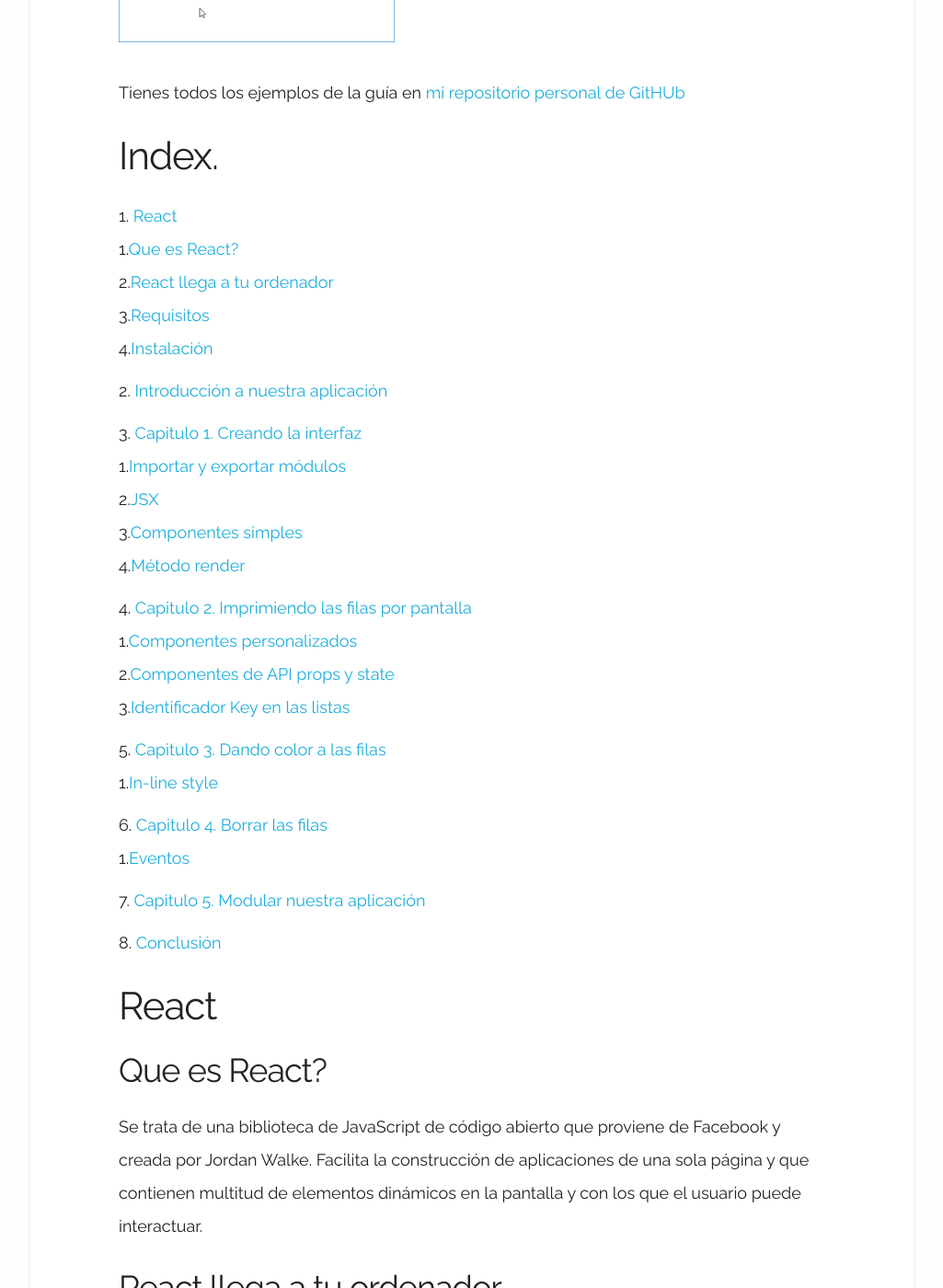
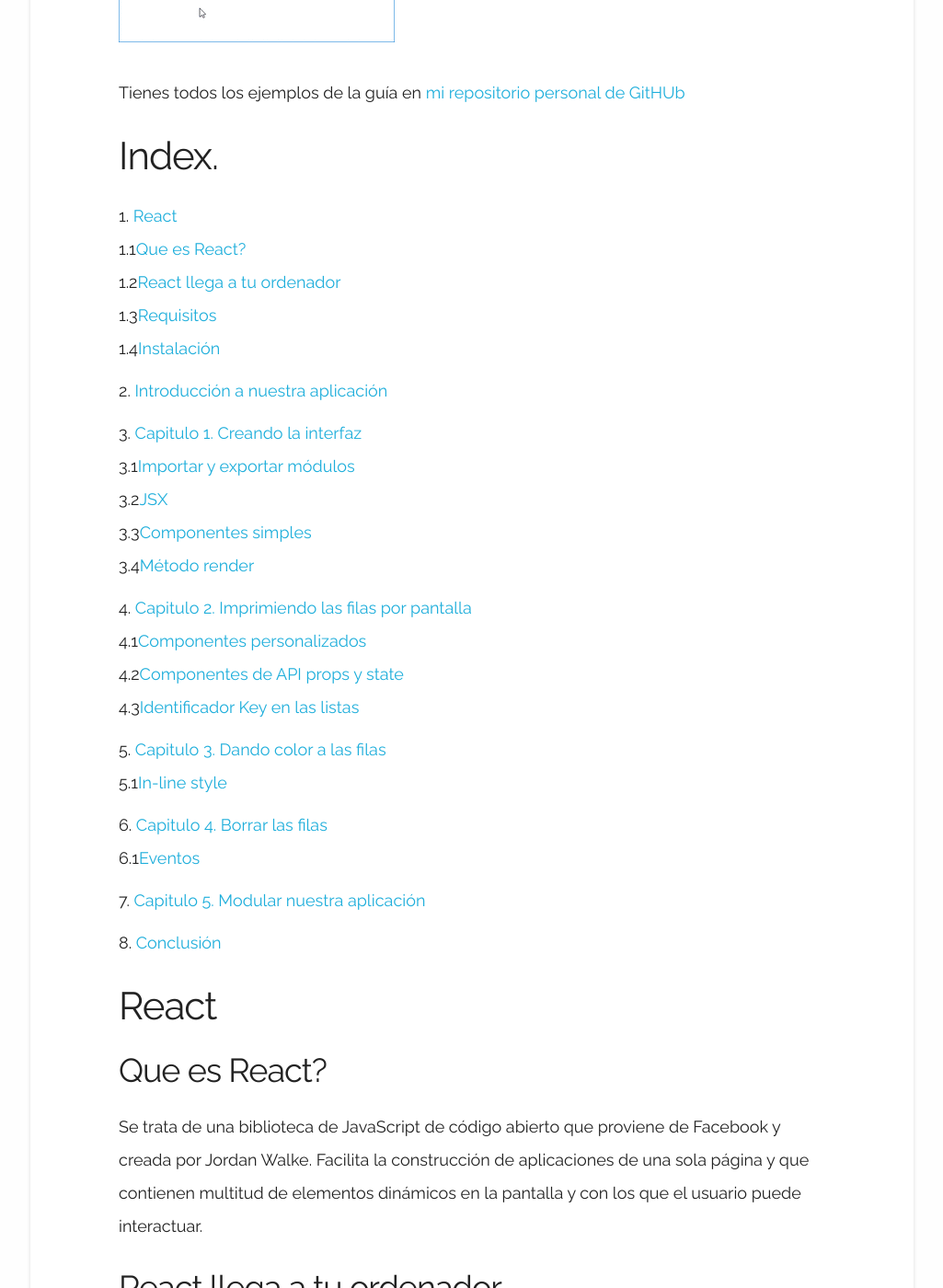
Before and after one commit to jordigomper/myblog, a Jekyll site: the page built from _posts/2017-8-04-React-analizando-su-estructura.md, in a window 1280 px wide and 1400 px high, scrolled down 833 px. Shown: the whole window at 92% size, without its empty margins (127-1152 px from the left). Built offline with Jekyll 4.4.1, drawn with Linux system fonts in a browser that asks for light colours.

Commit message:
modificando numeros del index en el articulo de react

```diff
--- a/_posts/2017-8-04-React-analizando-su-estructura.md
+++ b/_posts/2017-8-04-React-analizando-su-estructura.md
@@ -16,24 +16,24 @@ Tienes todos los ejemplos de la guía en [mi repositorio personal de GitHUb](htt
 
 ## Index.
 1. [React](#react)
-    1.[Que es React?](#que-es-react)
-    2.[React llega a tu ordenador](#react-llega-a-tu-ordenador)
-    3.[Requisitos](#requisitos)
- 4.[Instalación](#instalación)
+    1.1[Que es React?](#que-es-react)
+    1.2[React llega a tu ordenador](#react-llega-a-tu-ordenador)
+    1.3[Requisitos](#requisitos)
+    1.4[Instalación](#instalación)
 2. [Introducción a nuestra aplicación](#introducción-a-nuestra-aplicación)
 3. [Capitulo 1. Creando la interfaz](#capitulo-1-creando-la-interfaz)
- 1.[Importar y exportar módulos](#importar-y-exportar-módulos)
- 2.[JSX](#jsx)
- 3.[Componentes simples](#componentes-simples)
- 4.[Método render](#método-render)
+ 3.1[Importar y exportar módulos](#importar-y-exportar-módulos)
+ 3.2[JSX](#jsx)
+ 3.3[Componentes simples](#componentes-simples)
+ 3.4[Método render](#método-render)
 4. [Capitulo 2. Imprimiendo las filas por pantalla](#capitulo-2-imprimiendo-las-filas-por-pantalla)
- 1.[Componentes personalizados](#componentes-personalizados)
- 2.[Componentes de API props y state](#componentes-de-api-props-y-state)
- 3.[Identificador Key en las listas](#identificador-key-en-las-listas)
+ 4.1[Componentes personalizados](#componentes-personalizados)
+ 4.2[Componentes de API props y state](#componentes-de-api-props-y-state)
+ 4.3[Identificador Key en las listas](#identificador-key-en-las-listas)
 5. [Capitulo 3. Dando color a las filas](#capitulo-3-dando-color-a-las-filas)
- 1.[In-line style](#in-line-style)
+ 5.1[In-line style](#in-line-style)
 6. [Capitulo 4. Borrar las filas](#capitulo-4-borrar-las-filas)
- 1.[Eventos](#eventos)
+ 6.1[Eventos](#eventos)
 7. [Capitulo 5. Modular nuestra aplicación](#capitulo-5-modular-nuestra-aplicación)
 8. [Conclusión](#conclusión)
 
```
